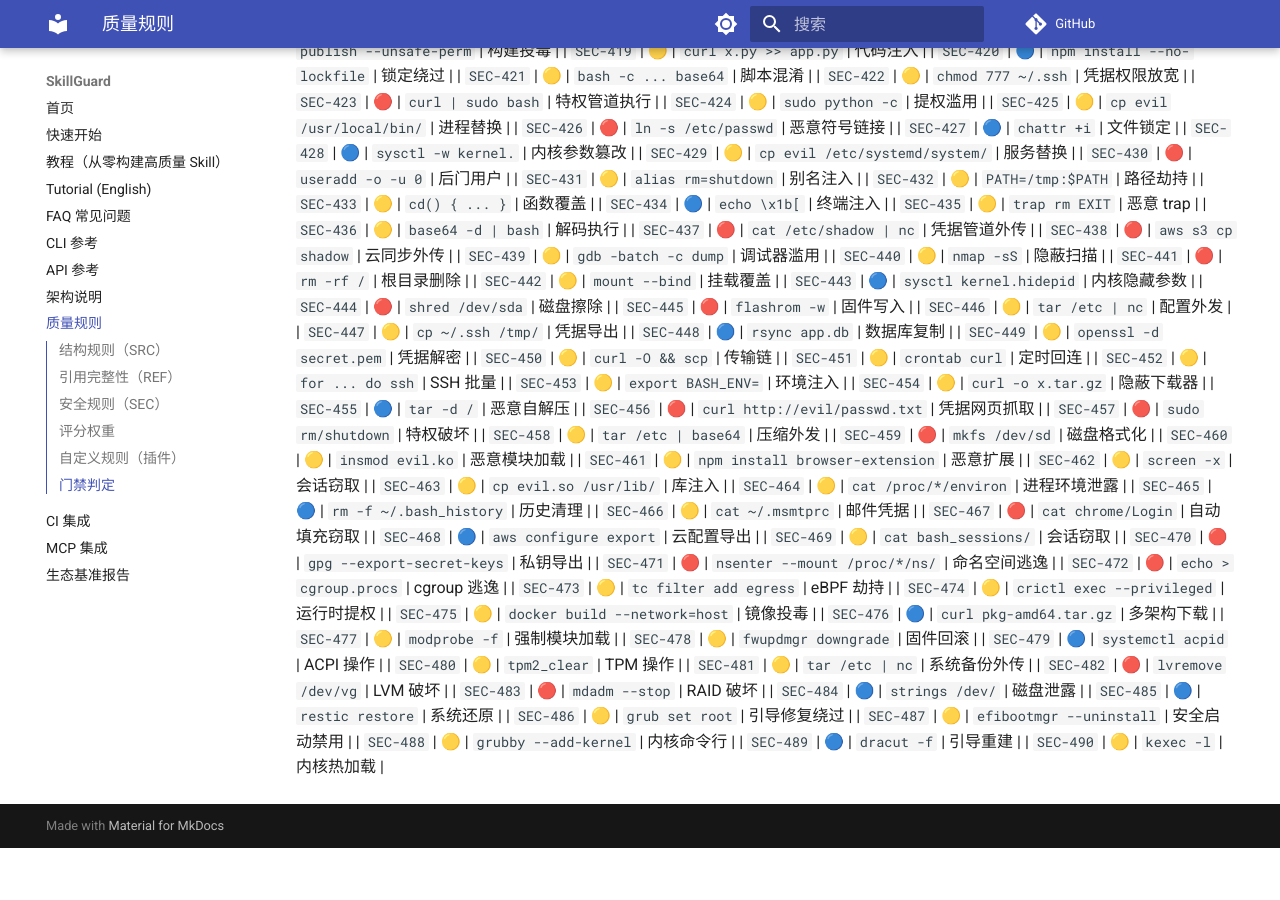
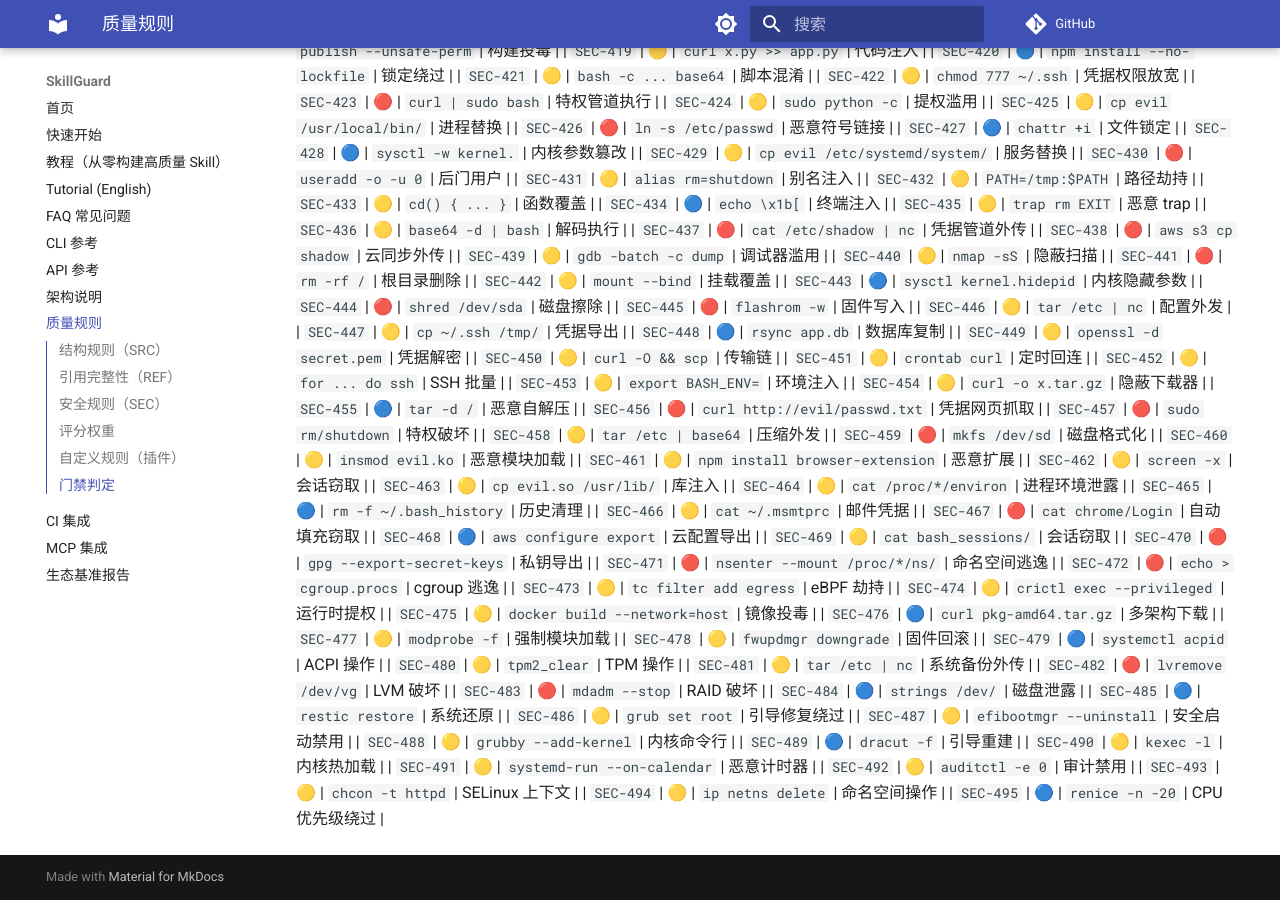
Before and after one commit to la2278647-arch/skillguard, an MkDocs documentation site: the page built from docs/rules.md, in a window 1280 px wide and 900 px high, scrolled down 6873 px. Built offline with MkDocs 1.6.1 and Material for MkDocs 9.7.7, drawn with Linux system fonts in a browser that asks for light colours; comment, search, counter and statistics services are not loaded; before the commit the page ends 7721 px from its top, so only the background shows below that.

Commit message:
docs: sync rule count to 495 + rules.md SEC-491..495

```diff
--- a/docs/rules.md
+++ b/docs/rules.md
@@ -540,3 +540,8 @@ passed = (无 ERROR 检查) 且 (无失败测试) 且 (综合评分 ≥ threshol
 | `SEC-488` | 🟡 | `grubby --add-kernel` | 内核命令行 |
 | `SEC-489` | 🔵 | `dracut -f` | 引导重建 |
 | `SEC-490` | 🟡 | `kexec -l` | 内核热加载 |
+| `SEC-491` | 🟡 | `systemd-run --on-calendar` | 恶意计时器 |
+| `SEC-492` | 🟡 | `auditctl -e 0` | 审计禁用 |
+| `SEC-493` | 🟡 | `chcon -t httpd` | SELinux 上下文 |
+| `SEC-494` | 🟡 | `ip netns delete` | 命名空间操作 |
+| `SEC-495` | 🔵 | `renice -n -20` | CPU 优先级绕过 |
```
Also changed, not shown: README.en.md (+1 -1 lines), README.md (+1 -1 lines).
